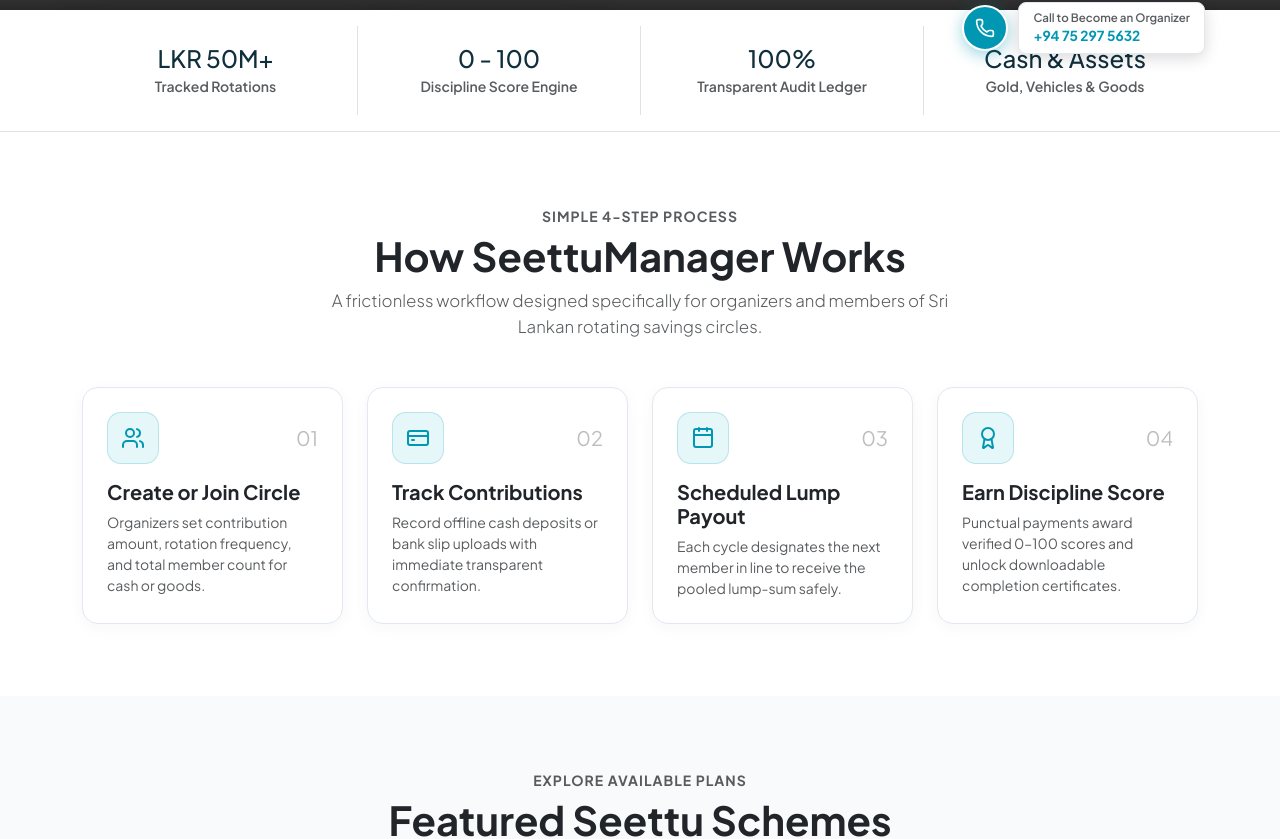
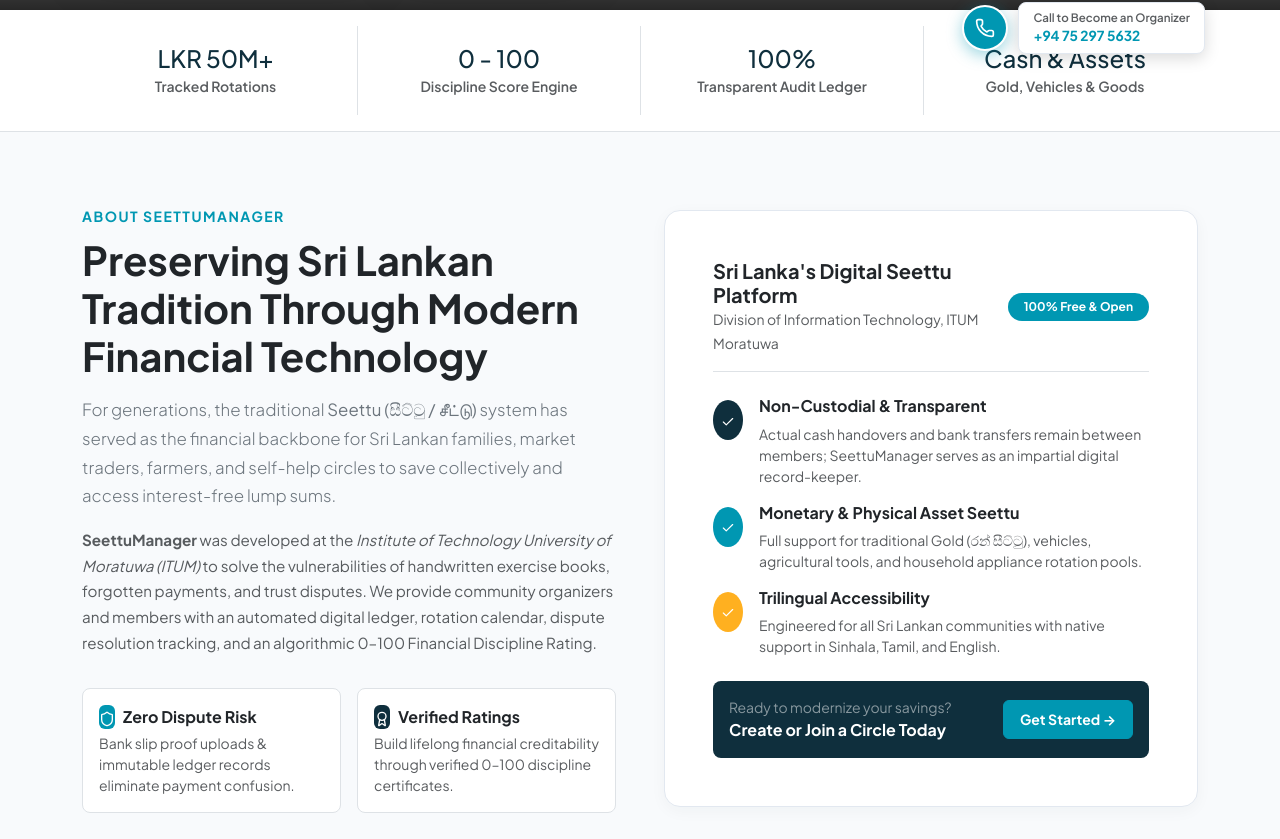
Before and after one commit to AJRaaef/seetu_manager, a React (Vite) app in the folder frontend/: page / in a window 1280 px wide. Shown: the part 722-1561 px from the top of the page. Built offline with nearby package versions, Linux system fonts and the light colour scheme; no server answers; grey boxes are pictures that could not be loaded.

Commit message:
feat: add dedicated About Us section and navigation links

```diff
--- a/frontend/src/pages/LandingPage.jsx
+++ b/frontend/src/pages/LandingPage.jsx
@@ -571,6 +571,9 @@ const LandingPage = () => {
                 <a className="nav-link px-3 active fw-bold" style={{ color: '#0097B2' }} href="#">Home</a>
               </li>
               <li className="nav-item">
+                <a className="nav-link px-3 text-secondary" href="#about">About Us</a>
+              </li>
+              <li className="nav-item">
                 <a className="nav-link px-3 text-secondary" href="#schemes">Schemes</a>
               </li>
               <li className="nav-item">
@@ -732,6 +735,114 @@ const LandingPage = () => {
                 <p className="text-muted small mb-0 fw-semibold">Gold, Vehicles & Goods</p>
               </div>
             </div>
+          </div>
+        </div>
+      </section>
+
+      {/* About Us Section */}
+      <section id="about" className="py-5" style={{ backgroundColor: '#F8FAFC' }}>
+        <div className="container py-4">
+          <div className="row align-items-center g-5">
+
+            {/* Left Column: Mission, Heritage & Purpose */}
+            <div className="col-lg-6">
+              <span className="text-uppercase fw-bold small" style={{ color: '#0097B2', letterSpacing: '1.5px' }}>
+                ABOUT SEETTUMANAGER
+              </span>
+              <h2 className="fw-bold display-6 text-dark mt-2 mb-3" style={{ color: '#0F2F3D' }}>
+                Preserving Sri Lankan Tradition Through Modern Financial Technology
+              </h2>
+              <p className="lead text-secondary mb-3" style={{ fontSize: '1.05rem', lineHeight: '1.7' }}>
+                For generations, the traditional <strong>Seettu (සීට්ටු / சீட்டு)</strong> system has served as the financial backbone for Sri Lankan families, market traders, farmers, and self-help circles to save collectively and access interest-free lump sums.
+              </p>
+              <p className="text-muted mb-4" style={{ fontSize: '0.95rem', lineHeight: '1.7' }}>
+                <strong>SeettuManager</strong> was developed at the <em>Institute of Technology University of Moratuwa (ITUM)</em> to solve the vulnerabilities of handwritten exercise books, forgotten payments, and trust disputes. We provide community organizers and members with an automated digital ledger, rotation calendar, dispute resolution tracking, and an algorithmic 0–100 Financial Discipline Rating.
+              </p>
+
+              <div className="row g-3 pt-2">
+                <div className="col-sm-6">
+                  <div className="p-3 bg-white rounded-3 border h-100 shadow-xs">
+                    <div className="d-flex align-items-center gap-2 mb-1">
+                      <div className="p-1.5 rounded-2 text-white" style={{ backgroundColor: '#0097B2' }}>
+                        <Icon name="shield" size={16} />
+                      </div>
+                      <h6 className="fw-bold mb-0 text-dark">Zero Dispute Risk</h6>
+                    </div>
+                    <p className="text-muted small mb-0">Bank slip proof uploads & immutable ledger records eliminate payment confusion.</p>
+                  </div>
+                </div>
+
+                <div className="col-sm-6">
+                  <div className="p-3 bg-white rounded-3 border h-100 shadow-xs">
+                    <div className="d-flex align-items-center gap-2 mb-1">
+                      <div className="p-1.5 rounded-2 text-white" style={{ backgroundColor: '#0F2F3D' }}>
+                        <Icon name="award" size={16} />
+                      </div>
+                      <h6 className="fw-bold mb-0 text-dark">Verified Ratings</h6>
+                    </div>
+                    <p className="text-muted small mb-0">Build lifelong financial creditability through verified 0–100 discipline certificates.</p>
+                  </div>
+                </div>
+              </div>
+            </div>
+
+            {/* Right Column: Visual Trust Card / Academic Affiliation */}
+            <div className="col-lg-6">
+              <div className="fintech-card p-4 p-md-5 bg-white position-relative overflow-hidden">
+                <div className="d-flex align-items-center justify-content-between mb-4 border-bottom pb-3">
+                  <div>
+                    <h5 className="fw-bold text-dark mb-0" style={{ color: '#0F2F3D' }}>Sri Lanka's Digital Seettu Platform</h5>
+                    <small className="text-muted">Division of Information Technology, ITUM Moratuwa</small>
+                  </div>
+                  <span className="badge px-3 py-2 text-white fw-bold rounded-pill" style={{ backgroundColor: '#0097B2' }}>
+                    100% Free & Open
+                  </span>
+                </div>
+
+                <div className="d-flex flex-column gap-3 mb-4">
+                  <div className="d-flex align-items-start gap-3">
+                    <div className="p-2 rounded-circle text-white mt-1" style={{ backgroundColor: '#0F2F3D' }}>
+                      <Icon name="check" size={14} />
+                    </div>
+                    <div>
+                      <h6 className="fw-bold text-dark mb-0.5">Non-Custodial & Transparent</h6>
+                      <p className="text-muted small mb-0">Actual cash handovers and bank transfers remain between members; SeettuManager serves as an impartial digital record-keeper.</p>
+                    </div>
+                  </div>
+
+                  <div className="d-flex align-items-start gap-3">
+                    <div className="p-2 rounded-circle text-white mt-1" style={{ backgroundColor: '#0097B2' }}>
+                      <Icon name="check" size={14} />
+                    </div>
+                    <div>
+                      <h6 className="fw-bold text-dark mb-0.5">Monetary & Physical Asset Seettu</h6>
+                      <p className="text-muted small mb-0">Full support for traditional Gold (රන් සීට්ටු), vehicles, agricultural tools, and household appliance rotation pools.</p>
+                    </div>
+                  </div>
+
+                  <div className="d-flex align-items-start gap-3">
+                    <div className="p-2 rounded-circle text-white mt-1" style={{ backgroundColor: '#FFB020' }}>
+                      <Icon name="check" size={14} />
+                    </div>
+                    <div>
+                      <h6 className="fw-bold text-dark mb-0.5">Trilingual Accessibility</h6>
+                      <p className="text-muted small mb-0">Engineered for all Sri Lankan communities with native support in Sinhala, Tamil, and English.</p>
+                    </div>
+                  </div>
+                </div>
+
+                <div className="p-3 rounded-3 text-white d-flex align-items-center justify-content-between" style={{ backgroundColor: '#0F2F3D' }}>
+                  <div>
+                    <div className="small text-white-50">Ready to modernize your savings?</div>
+                    <div className="fw-bold">Create or Join a Circle Today</div>
+                  </div>
+                  <Link to={user ? '/groups/create' : '/register'} className="btn btn-sm btn-info text-white fw-bold px-3 py-2 rounded-2" style={{ backgroundColor: '#0097B2', borderColor: '#0097B2' }}>
+                    Get Started →
+                  </Link>
+                </div>
+              </div>
+            </div>
+
           </div>
         </div>
       </section>
@@ -1198,6 +1309,7 @@ const LandingPage = () => {
             <div className="col-lg-3 col-md-3 col-6">
               <h6 className="fw-bold text-white mb-3 text-uppercase fs-7" style={{ letterSpacing: '1px' }}>Quick Navigation</h6>
               <ul className="list-unstyled text-white-50 small mb-0 d-flex flex-column gap-2">
+                <li><a href="#about" className="text-white-50 text-decoration-none">About Us</a></li>
                 <li><a href="#schemes" className="text-white-50 text-decoration-none">Available Schemes</a></li>
                 <li><a href="#how-it-works" className="text-white-50 text-decoration-none">How It Works</a></li>
                 <li><a href="#calculator" className="text-white-50 text-decoration-none">Discipline Calculator</a></li>
```
